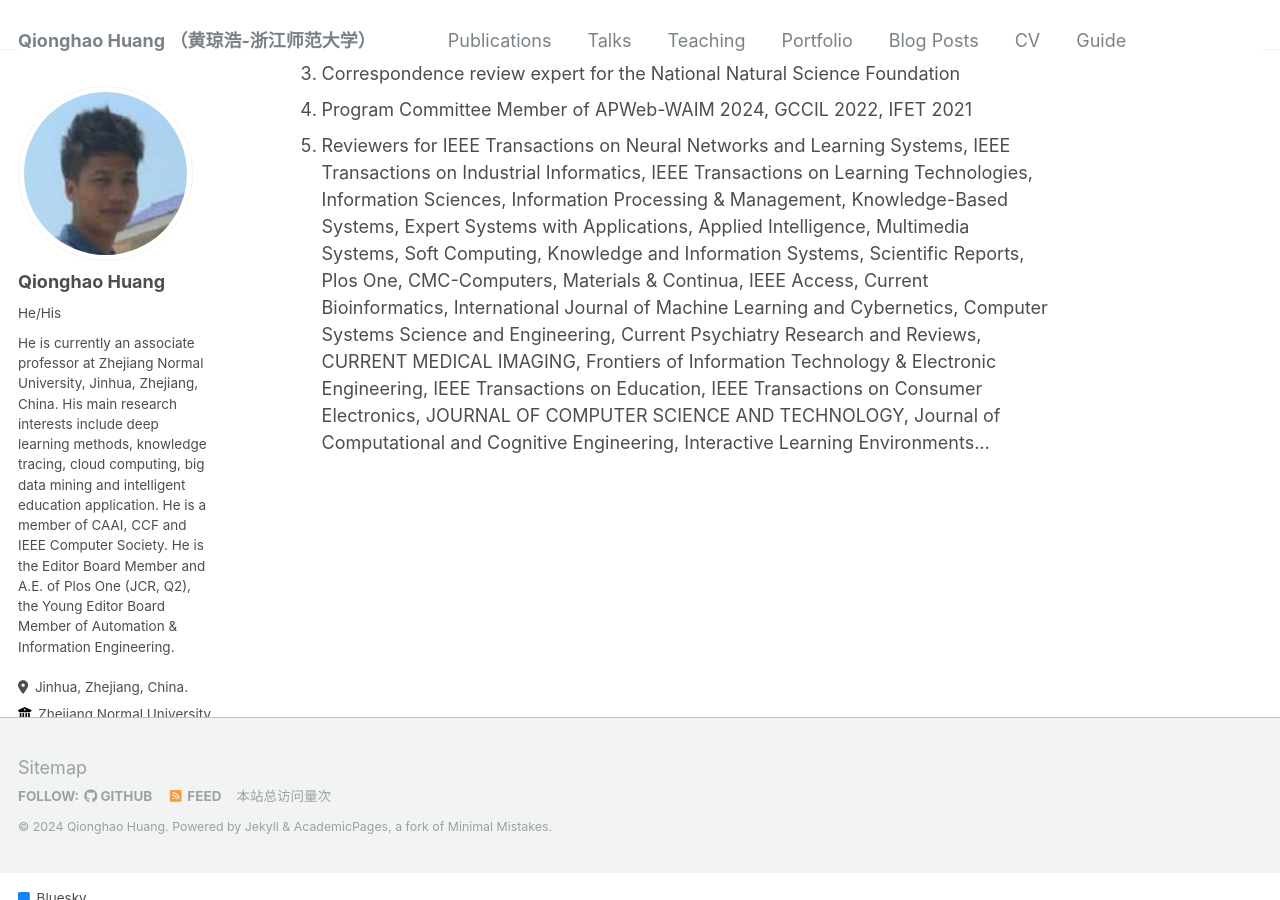
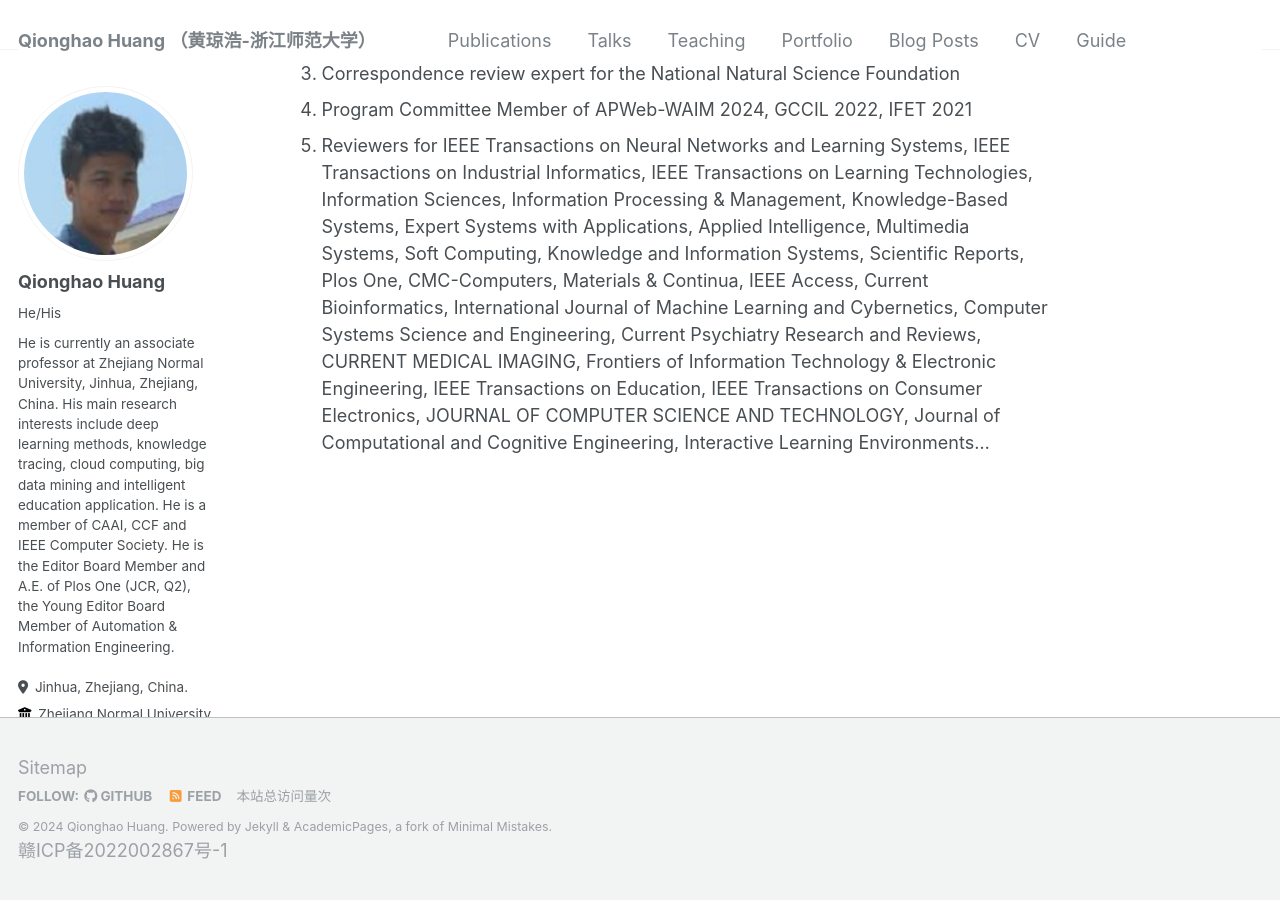
Before and after one commit to qhhuang-ai/qhhuang-ai.github.io, a Jekyll site: the page built from _pages/about.md, in a window 1280 px wide and 900 px high, scrolled down 7630 px. Built offline with Jekyll 4.4.1, drawn with Linux system fonts in a browser that asks for light colours; some web fonts are replaced; comment, search, counter and statistics services are not loaded.

Commit message:
update CV

```diff
--- a/_includes/footer.html
+++ b/_includes/footer.html
@@ -22,4 +22,5 @@
 {% endif %}
 
 <div class="page__footer-copyright">&copy; {{ site.time | date: '%Y' }} {{ site.name | default: site.title }}. {{ site.data.ui-text[site.locale].powered_by | default: "Powered by" }} <a href="http://jekyllrb.com" rel="nofollow">Jekyll</a> &amp; <a href="https://github.com/academicpages/academicpages.github.io">AcademicPages</a>, a fork of <a href="https://mademistakes.com/work/minimal-mistakes-jekyll-theme/" rel="nofollow">Minimal Mistakes</a>.</div>
+<div><a href="https://beian.miit.gov.cn/" target="_blank">赣ICP备2022002867号-1</a></div>
 <script async src="//busuanzi.ibruce.info/busuanzi/2.3/busuanzi.pure.mini.js"></script>
```
